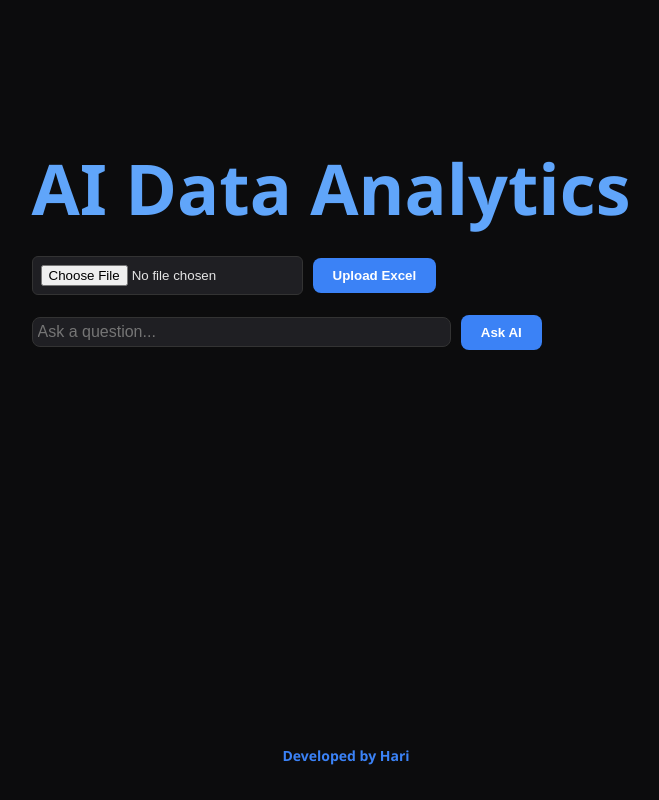
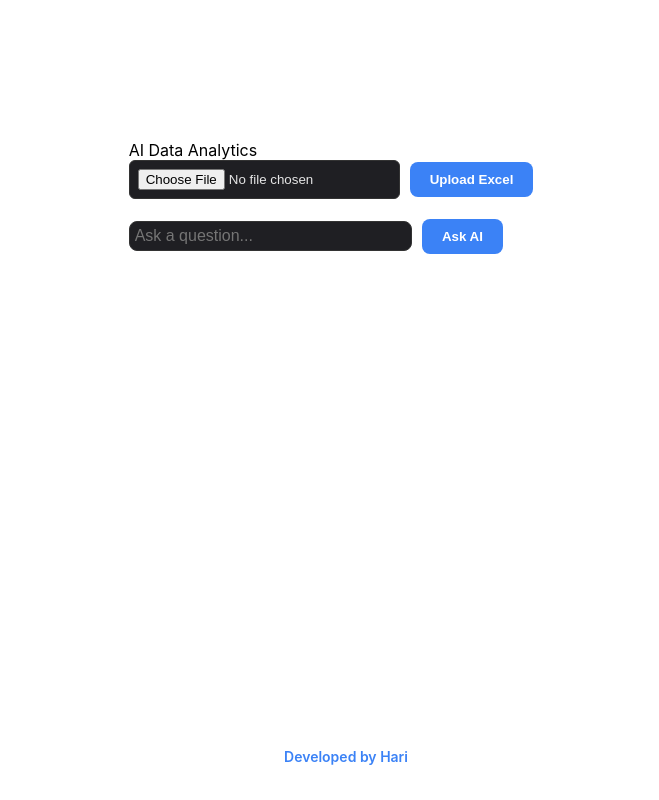
Before and after one commit to HARIHANSHANSDAH/ai_agent_frontend, a React (Create React App) app: page / in a window 1280 px wide. Shown: the whole page, without its empty margins (309-968 px from the left). Built offline with nearby package versions, Linux system fonts and the light colour scheme.

Commit message:
Update App.css

```diff
--- a/src/App.css
+++ b/src/App.css
@@ -45,7 +45,7 @@
   transition: color 0.2s ease-in-out;
 }
 
-.app-container p1{
+.app-container ppp{
   display: flex;
   text-align: center;
   opacity: 1;
@@ -55,30 +55,6 @@
   font-size: 70px;
   color: #60a5fa;
 }
-
-.App-header {
-  background-color: #282c34;
-  min-height: 100vh;
-  display: flex;
-  flex-direction: column;
-  align-items: center;
-  justify-content: center;
-  font-size: calc(10px + 2vmin);
-  color: white;
-}
-
-.App-link {
-  color: #61dafb;
-}
-
-
-body {
-  margin: 0;
-  font-family: "Segoe UI", Tahoma, Geneva, Verdana, sans-serif;
-  background-color: #0c0c0d;
-  color: #e5e5e5;
-}
-
 
 input[type="file"] {
   background-color: #1f1f23;
@@ -116,25 +92,13 @@ div {
   margin-bottom: 20px;
 }
 
-.card {
-  background-color: #1f1f23;
-  border-radius: 12px;
-  padding: 15px 20px;
-  margin-bottom: 15px;
-  box-shadow: 0 4px 12px rgba(0, 0, 0, 0.5);
-}
-
 img {
   max-width: 100%;
   border-radius: 12px;
   box-shadow: 0 4px 12px rgba(0, 0, 0, 0.5);
 }
 
-
-
-
 .loader-container {
-
   top: 0;
   left: 0;
   width: 100%;
@@ -166,12 +130,3 @@ img {
   border-color: #fcfcfc;
   animation-direction: alternate-reverse;
 }
-
-@keyframes rotation {
-  0% {
-    transform: rotate(0deg);
-  }
-  100% {
-    transform: rotate(360deg);
-  }
-}
```
